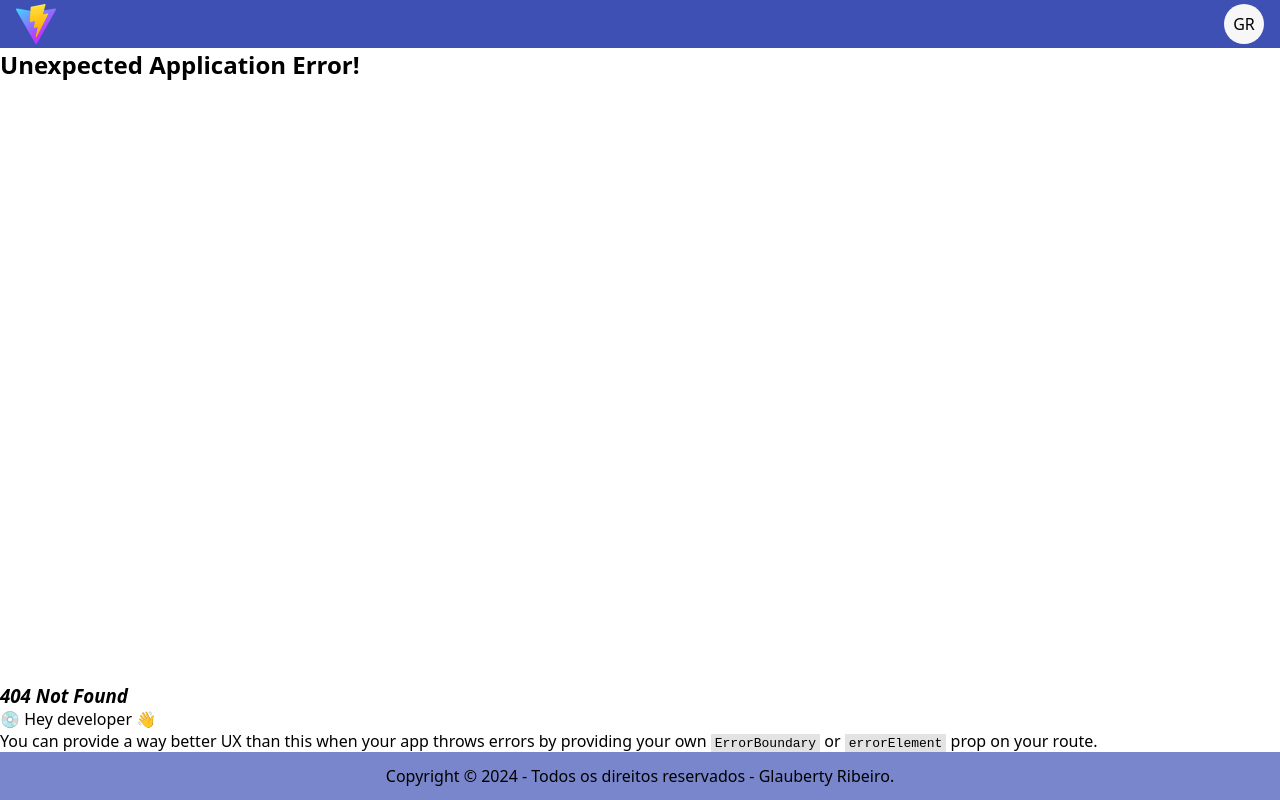
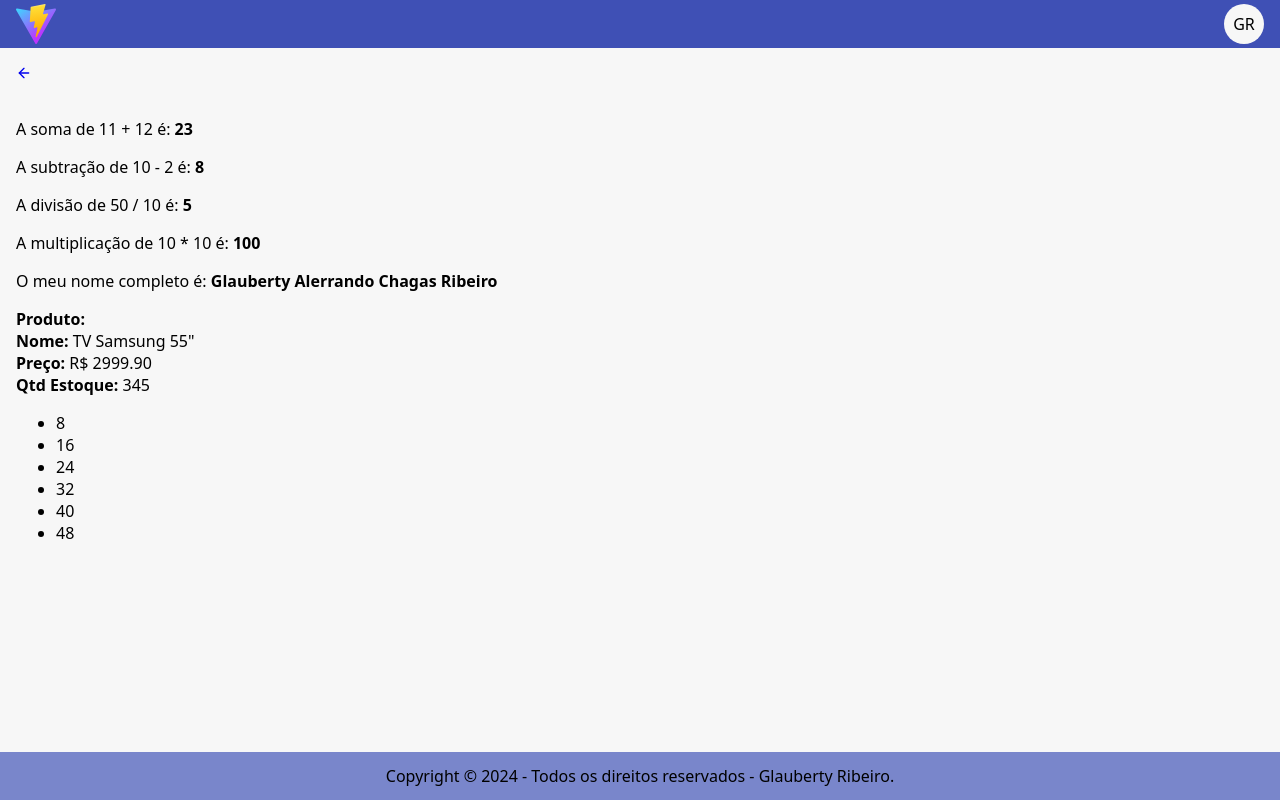
Before and after one commit to Alerrandoribeiro/aulas-frontend-pwa, a React (Vite) app: page /pagina-desafio-componentes in a window 1280 px wide. Before the commit this address had no page. Built offline with nearby package versions, Linux system fonts and the light colour scheme.

Commit message:
Subindo componentes do desafio

```diff
--- a/src/App.jsx
+++ b/src/App.jsx
@@ -7,6 +7,7 @@ import ListaProdutos from "./paginas/PaginaInicial/ListasProdutos/ListaProdutos"
 import PaginaInicial from "./paginas/PaginaInicial/PaginaInicial";
 import PaginaListaTarefas from "./paginas/PaginaInicial/PaginaListaTarefas/PaginaListaTarefas";
 import Cabecalho from "./comum/componentes/cabecalho/Cabecalho";
+import PaginaDesafioComponentes from "./PaginaDesafioComponentes/PaginaDesafioComponentes";
 
 const router = createBrowserRouter([
   {
@@ -29,6 +30,10 @@ const router = createBrowserRouter([
     path: "lista-tarefa",
     element: <PaginaListaTarefas />,
   },
+  {
+    path: "pagina-desafio-componentes",
+    element: <PaginaDesafioComponentes/>,
+  },
 ]);
 
 function App() {
--- /dev/null
+++ b/src/PaginaDesafioComponentes/PaginaDesafioComponentes.jsx
@@ -0,0 +1,48 @@
+import { useNavigate } from "react-router-dom";
+import Principal from "../comum/componentes/Principal/Principal";
+import MostrarSoma from "./MostrarSoma/MostrarSoma ";
+import MostrarSubtracao from "./MostrarSubtracao/MostrarSubtracao";
+import MostrarDivisao from "./MostrarDivisao/MostrarDivisao";
+import MostrarMultiplicacao from "./MostrarMultiplicacao/MostrarMultiplicacao";
+import MostrarMeuNomeCompleto from "./MostrarMeuNomeCompleto/MostrarMeuNomeCompleto";
+import MostrarProduto from "./MostrarProduto/MostrarProduto";
+import MostrarNumerosPares from "./MostrarNumerosPares/MostrarNumerosPares";
+
+const PaginaDesafioComponentes = () => {
+    const navigate = useNavigate();
+    return <Principal voltarPara={'/'}>
+
+<span>
+      <MostrarSoma num1={11} num2={12} />
+      </span>
+
+      <span>
+      <MostrarSubtracao num1={10} num2={2} />
+      </span>
+
+      <span>
+      <MostrarDivisao num1={50} num2={10} />
+      </span>
+
+      <span>
+      <MostrarMultiplicacao num1={10} num2={10} />
+      </span>
+
+      <span>
+       <MostrarMeuNomeCompleto nome ='Glauberty Alerrando' sobreNome = 'Chagas Ribeiro' />
+      </span>
+      <span>
+      <MostrarProduto/>
+
+      </span>
+
+      <span>
+
+      <MostrarNumerosPares/>
+      </span>
+
+
+    </Principal>
+}
+
+export default PaginaDesafioComponentes;
--- a/src/paginas/PaginaInicial/PaginaInicial.jsx
+++ b/src/paginas/PaginaInicial/PaginaInicial.jsx
@@ -2,14 +2,6 @@ import { useNavigate } from 'react-router-dom';
 import BotaoCustomizado from '../../comum/componentes/BotaoCustomizado/BotaoCustomizado';
 import Principal from '../../comum/componentes/Principal/Principal';
 import './PaginaInicial.css'
-import MostrarSoma from './MostrarSoma/MostrarSoma ';
-import MostrarSubtracao from '../MostrarSubtracao/MostrarSubtracao';
-import MostrarDivisao from '../MostrarDivisao/MostrarDivisao';
-import MostrarMultiplicacao from '../MostrarMultiplicacao/MostrarMultiplicacao';
-import MostrarMeuNomeCompleto from '../MostrarMeuNomeCompleto/MostrarMeuNomeCompleto';
-import ListaProdutos from './ListasProdutos/ListaProdutos';
-import MostrarProduto from '../MostrarProduto/MostrarProduto';
-import MostrarNumerosPares from '../MostrarNumerosPares/MostrarNumerosPares';
 
 const PaginaInicial = () => {
 
@@ -29,38 +21,10 @@ const PaginaInicial = () => {
         <BotaoCustomizado cor={'primaria'} onClick={() => navigate('/lista-tarefa')}>
             Lista de Tarefas
         </BotaoCustomizado>
-        <BotaoCustomizado cor={'secundaria'} onClick={() => navigate('/lista-tarefa')}>
+        <BotaoCustomizado cor={'secundaria'} onClick={() => navigate('/pagina-desafio-componentes')}>
             Desafio componentes
         </BotaoCustomizado>
 
-      <span>
-      <MostrarSoma num1={11} num2={12} />
-      </span>
-
-      <span>
-      <MostrarSubtracao num1={10} num2={2} />
-      </span>
-
-      <span>
-      <MostrarDivisao num1={50} num2={10} />
-      </span>
-
-      <span>
-      <MostrarMultiplicacao num1={10} num2={10} />
-      </span>
-
-      <span>
-       <MostrarMeuNomeCompleto nome ='Glauberty Alerrando' sobreNome = 'Chagas Ribeiro' />
-      </span>
-      <span>
-      <MostrarProduto/>
-
-      </span>
-
-      <span>
-
-      <MostrarNumerosPares/>
-      </span>
 
 
     </Principal>
```
Also changed, not shown: src/PaginaDesafioComponentes/MostrarDivisao/MostrarDivisao.jsx (renamed from src/paginas/MostrarDivisao/MostrarDivisao.jsx), src/PaginaDesafioComponentes/MostrarMeuNomeCompleto/MostrarMeuNomeCompleto.jsx (renamed from src/paginas/MostrarMeuNomeCompleto/MostrarMeuNomeCompleto.jsx), src/PaginaDesafioComponentes/MostrarMultiplicacao/MostrarMultiplicacao.jsx (renamed from src/paginas/MostrarMultiplicacao/MostrarMultiplicacao.jsx), src/PaginaDesafioComponentes/MostrarNumerosPares/MostrarNumerosPares.jsx (renamed from src/paginas/MostrarNumerosPares/MostrarNumerosPares.jsx), src/PaginaDesafioComponentes/MostrarProduto/MostrarProduto.jsx (renamed from src/paginas/MostrarProduto/MostrarProduto.jsx), src/PaginaDesafioComponentes/MostrarSoma/MostrarSoma .jsx (renamed from src/paginas/PaginaInicial/MostrarSoma/MostrarSoma .jsx), src/PaginaDesafioComponentes/MostrarSubtracao/MostrarSubtracao.jsx (renamed from src/paginas/MostrarSubtracao/MostrarSubtracao.jsx).
